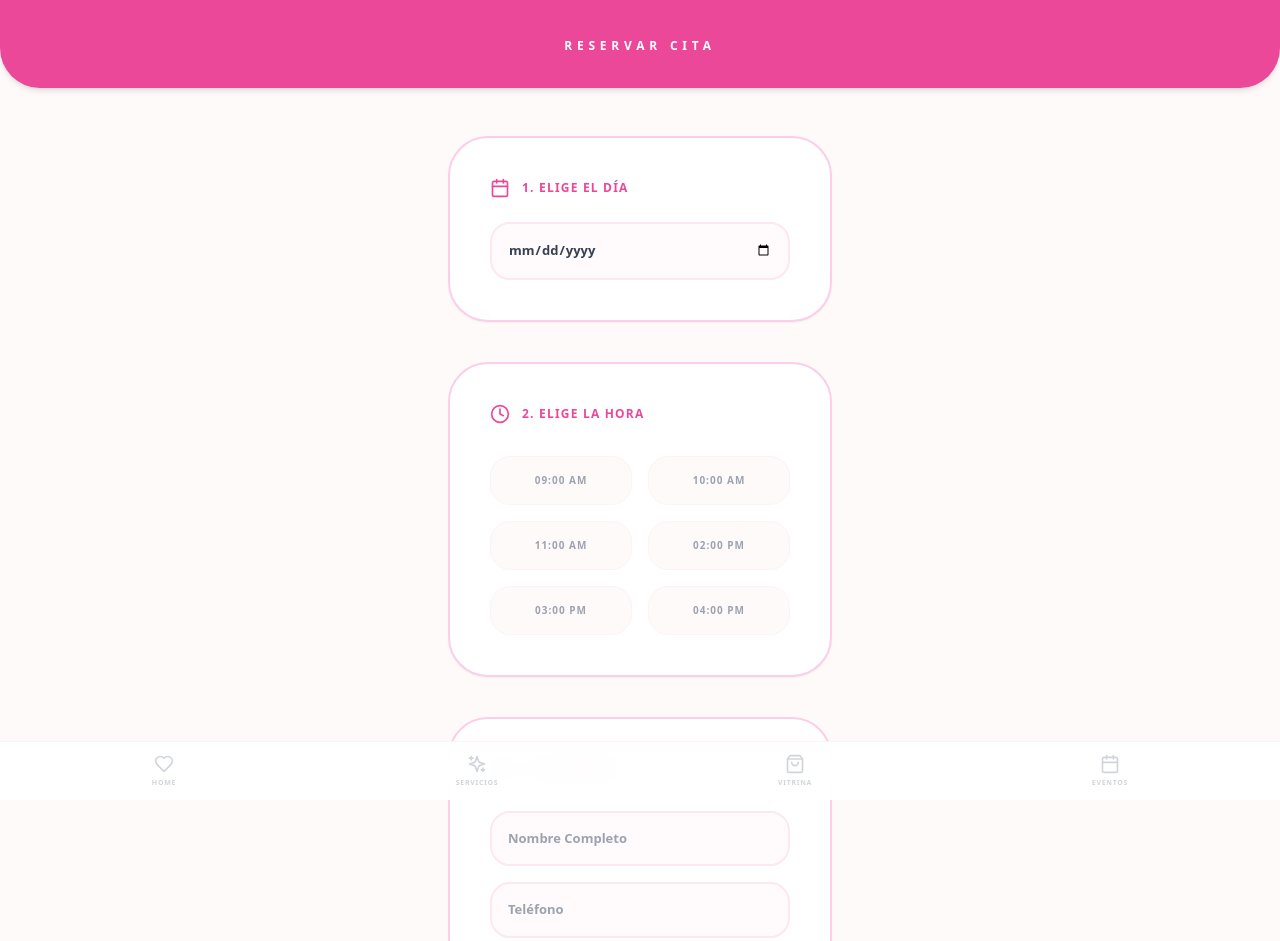
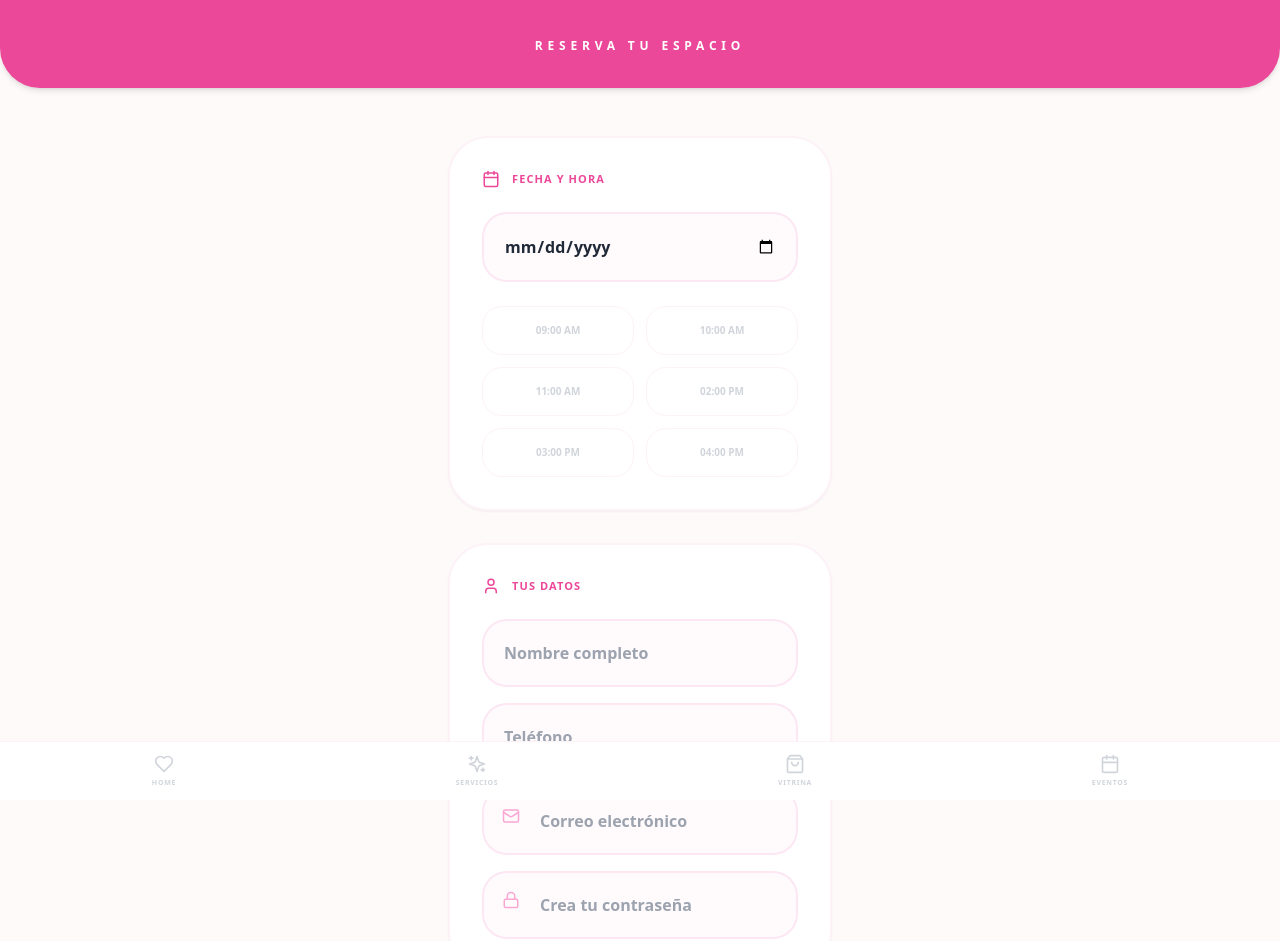
Before and after one commit to anaaz1798/martha-cute-studio, a React (Vite) app: page /reservar in a window 1280 px wide. Shown: the top 941 px of the page. Built offline with nearby package versions, Linux system fonts and the light colour scheme.

Commit message:
Update Reservar.jsx

```diff
--- a/src/pages/Reservar.jsx
+++ b/src/pages/Reservar.jsx
@@ -1,7 +1,7 @@
 import { useState } from 'react';
 import { useNavigate } from 'react-router-dom';
 import Navbar from '../components/Navbar';
-import { Calendar as CalendarIcon, Clock, CheckCircle2, User, Phone } from 'lucide-react';
+import { Calendar as CalendarIcon, Clock, CheckCircle2, User, Phone, Mail, Lock, AlertCircle } from 'lucide-react';
 import { supabase } from '../supabase';
 
 export default function ReservarPage() {
@@ -10,51 +10,71 @@ export default function ReservarPage() {
   const [hora, setHora] = useState('');
   const [nombre, setNombre] = useState('');
   const [telefono, setTelefono] = useState('');
+  const [email, setEmail] = useState('');
+  const [password, setPassword] = useState('');
   const [confirmado, setConfirmado] = useState(false);
   const [loading, setLoading] = useState(false);
+  const [errorMsg, setErrorMsg] = useState('');
 
-  const horasDisponibles = [
-    '09:00 AM', '10:00 AM', '11:00 AM',
-    '02:00 PM', '03:00 PM', '04:00 PM'
-  ];
+  const horasDisponibles = ['09:00 AM', '10:00 AM', '11:00 AM', '02:00 PM', '03:00 PM', '04:00 PM'];
 
   const handleReserva = async () => {
-    if (!fecha || !hora || !nombre || !telefono) {
-      alert("¡Epa! No dejes campos vacíos. Necesito saber quién eres y cuándo vienes.");
+    // Validación sin alertas feas
+    if (!fecha || !hora || !nombre || !telefono || !email || !password) {
+      setErrorMsg('Porfa, rellena todos los campos para continuar.');
       return;
     }
 
     setLoading(true);
+    setErrorMsg('');
 
-    // Conectamos con Supabase para guardar la cita de verdad
-    const { error } = await supabase.from('appointments').insert([{
-      appointment_time: `${fecha}T${hora.includes('PM') ? parseInt(hora)+12 : hora.split(':')[0]}:00:00Z`,
-      status: 'pending',
-      notes: `Cliente: ${nombre} - Tel: ${telefono}` // Aquí guardamos quién es
-    }]);
+    try {
+      // 1. Registro del usuario (Silent SignUp)
+      const { data: authData, error: authError } = await supabase.auth.signUp({
+        email,
+        password,
+        options: { data: { full_name: nombre, phone: telefono } }
+      });
 
-    if (!error) {
+      let userId = authData?.user?.id;
+
+      // Si ya existe, intentamos login rápido para sacar el ID
+      if (authError && authError.message.includes("already registered")) {
+        const { data: loginData, error: loginError } = await supabase.auth.signInWithPassword({ email, password });
+        if (loginError) throw new Error("Este correo ya tiene cuenta, pero la clave no coincide.");
+        userId = loginData?.user?.id;
+      } else if (authError) {
+        throw authError;
+      }
+
+      // 2. Insertar cita en Supabase
+      const { error: appoError } = await supabase.from('appointments').insert([{
+        client_id: userId,
+        appointment_time: `${fecha}T${hora.split(':')[0]}:00:00Z`,
+        status: 'pending',
+        notes: `TEL: ${telefono}`
+      }]);
+
+      if (appoError) throw appoError;
       setConfirmado(true);
-    } else {
-      console.error(error);
-      alert("Coño, hubo un error al guardar. Revisa la conexión.");
+
+    } catch (err) {
+      setErrorMsg(err.message);
+    } finally {
+      setLoading(false);
     }
-    setLoading(false);
   };
 
   if (confirmado) {
     return (
-      <div className="min-h-screen bg-[#fffafa] flex items-center justify-center p-8 text-center">
-        <div className="bg-white rounded-[50px] p-12 shadow-sm border-2 border-[#fbcfe8] flex flex-col items-center w-full max-w-md">
-          <CheckCircle2 className="w-20 h-20 text-[#ec4899] mb-6" />
-          <h2 className="font-black text-[18px] uppercase text-gray-800 tracking-widest">¡Cita Agendada!</h2>
-          <p className="text-[12px] text-gray-500 mt-4 leading-relaxed">
-            Te esperamos, <span className="font-black text-[#ec4899]">{nombre}</span>, el día <span className="font-black text-[#ec4899]">{fecha}</span> a las <span className="font-black text-[#ec4899]">{hora}</span>.
+      <div className="min-h-screen bg-[#fffafa] flex items-center justify-center p-8">
+        <div className="bg-white rounded-[50px] p-12 shadow-xl border-2 border-pink-100 w-full max-w-md text-center animate-in fade-in zoom-in duration-300">
+          <CheckCircle2 className="w-20 h-20 text-[#ec4899] mb-6 mx-auto" />
+          <h2 className="font-black text-[20px] uppercase tracking-tighter text-gray-800">¡Todo listo, Ana!</h2>
+          <p className="text-[13px] text-gray-500 mt-4">
+            Tu cita está agendada y tu cuenta activa. ¡Te esperamos!
           </p>
-          <button
-            onClick={() => navigate('/')}
-            className="mt-10 bg-[#ec4899] text-white px-10 py-4 rounded-full text-[11px] font-black uppercase tracking-[0.2em] shadow-lg"
-          >
+          <button onClick={() => navigate('/')} className="mt-10 bg-[#ec4899] text-white w-full py-5 rounded-full text-[11px] font-black uppercase tracking-[0.2em] shadow-lg active:scale-95 transition-all">
             Volver al inicio
           </button>
         </div>
@@ -65,76 +85,60 @@ export default function ReservarPage() {
   return (
     <div className="min-h-screen bg-[#fffafa] pb-32 font-sans text-gray-800">
       <nav className="bg-[#ec4899] text-white p-8 text-center sticky top-0 z-50 rounded-b-[40px] shadow-md">
-        <span className="font-black uppercase text-[12px] tracking-[0.4em]">Reservar Cita</span>
+        <span className="font-black uppercase text-[12px] tracking-[0.4em]">Reserva tu espacio</span>
       </nav>
 
-      <main className="max-w-md mx-auto p-8 pt-12 space-y-10">
+      <main className="max-w-md mx-auto p-8 pt-12 space-y-8">
 
-        {/* PASO 1: SELECCIONAR FECHA */}
-        <section className="bg-white rounded-[40px] p-10 shadow-sm border-2 border-[#fbcfe8]">
-          <div className="flex items-center gap-3 mb-6 text-[#ec4899]">
-            <CalendarIcon className="w-5 h-5" />
-            <h3 className="font-black text-[12px] uppercase tracking-widest">1. Elige el día</h3>
+        {/* MENSAJE DE ERROR ESTILIZADO (Adiós alertas feas) */}
+        {errorMsg && (
+          <div className="bg-red-50 text-red-600 p-5 rounded-[25px] flex items-center gap-3 border border-red-100 text-[11px] font-bold animate-in slide-in-from-top duration-300">
+            <AlertCircle size={20} className="shrink-0" />
+            <span>{errorMsg}</span>
           </div>
-          <input
-            type="date"
-            className="w-full p-4 bg-pink-50/30 border-2 border-pink-100 rounded-[20px] text-[13px] font-bold text-gray-700 outline-none"
-            onChange={(e) => setFecha(e.target.value)}
-          />
-        </section>
+        )}
 
-        {/* PASO 2: SELECCIONAR HORA */}
-        <section className="bg-white rounded-[40px] p-10 shadow-sm border-2 border-[#fbcfe8]">
-          <div className="flex items-center gap-3 mb-8 text-[#ec4899]">
-            <Clock className="w-5 h-5" />
-            <h3 className="font-black text-[12px] uppercase tracking-widest">2. Elige la hora</h3>
+        {/* PASOS 1 Y 2 */}
+        <section className="bg-white rounded-[40px] p-8 shadow-sm border-2 border-pink-50 space-y-6">
+          <div className="flex items-center gap-3 text-[#ec4899]">
+            <CalendarIcon size={18} /> <h3 className="font-black text-[11px] uppercase tracking-widest">Fecha y Hora</h3>
           </div>
-          <div className="grid grid-cols-2 gap-4">
+          <input type="date" className="w-full p-5 bg-pink-50/30 border-2 border-pink-100 rounded-[25px] font-bold outline-none focus:border-[#ec4899] transition-all" onChange={(e) => setFecha(e.target.value)} />
+          <div className="grid grid-cols-2 gap-3">
             {horasDisponibles.map((h) => (
-              <button
-                key={h}
-                onClick={() => setHora(h)}
-                className={`py-4 rounded-[20px] text-[10px] font-black uppercase tracking-widest transition-all ${
-                  hora === h ? 'bg-[#ec4899] text-white shadow-lg' : 'bg-[#fffafa] text-gray-400 border border-pink-50'
-                }`}
-              >
+              <button key={h} onClick={() => setHora(h)} className={`py-4 rounded-[20px] text-[10px] font-black transition-all ${hora === h ? 'bg-[#ec4899] text-white shadow-md' : 'bg-white text-gray-300 border border-pink-50'}`}>
                 {h}
               </button>
             ))}
           </div>
         </section>
 
-        {/* PASO 3: DATOS DE CONTACTO (¡Lo que faltaba!) */}
-        <section className="bg-white rounded-[40px] p-10 shadow-sm border-2 border-[#fbcfe8] space-y-4">
-          <div className="flex items-center gap-3 mb-4 text-[#ec4899]">
-            <User className="w-5 h-5" />
-            <h3 className="font-black text-[12px] uppercase tracking-widest">3. Tus Datos</h3>
+        {/* PASO 3: REGISTRO */}
+        <section className="bg-white rounded-[40px] p-8 shadow-sm border-2 border-pink-50 space-y-4">
+          <div className="flex items-center gap-3 mb-2 text-[#ec4899]">
+            <User size={18} /> <h3 className="font-black text-[11px] uppercase tracking-widest">Tus Datos</h3>
           </div>
-          <input
-            type="text"
-            placeholder="Nombre Completo"
-            className="w-full p-4 bg-pink-50/30 border-2 border-pink-100 rounded-[20px] text-[13px] font-bold outline-none"
-            value={nombre}
-            onChange={(e) => setNombre(e.target.value)}
-          />
-          <input
-            type="tel"
-            placeholder="Teléfono"
-            className="w-full p-4 bg-pink-50/30 border-2 border-pink-100 rounded-[20px] text-[13px] font-bold outline-none"
-            value={telefono}
-            onChange={(e) => setTelefono(e.target.value)}
-          />
+          <input type="text" placeholder="Nombre completo" className="w-full p-5 bg-pink-50/30 border-2 border-pink-100 rounded-[25px] font-bold outline-none" value={nombre} onChange={(e) => setNombre(e.target.value)} />
+          <input type="tel" placeholder="Teléfono" className="w-full p-5 bg-pink-50/30 border-2 border-pink-100 rounded-[25px] font-bold outline-none" value={telefono} onChange={(e) => setTelefono(e.target.value)} />
+
+          <div className="relative">
+            <Mail size={18} className="absolute left-5 top-5 text-pink-300" />
+            <input type="email" placeholder="Correo electrónico" className="w-full p-5 pl-14 bg-pink-50/30 border-2 border-pink-100 rounded-[25px] font-bold outline-none" value={email} onChange={(e) => setEmail(e.target.value)} />
+          </div>
+
+          <div className="relative">
+            <Lock size={18} className="absolute left-5 top-5 text-pink-300" />
+            <input type="password" placeholder="Crea tu contraseña" className="w-full p-5 pl-14 bg-pink-50/30 border-2 border-pink-100 rounded-[25px] font-bold outline-none" value={password} onChange={(e) => setPassword(e.target.value)} />
+          </div>
         </section>
 
-        {/* BOTÓN FINAL */}
         <button
           onClick={handleReserva}
           disabled={loading}
-          className="w-full bg-[#ec4899] text-white py-5 rounded-full text-[12px] font-black uppercase tracking-[0.3em] shadow-xl active:scale-95 disabled:opacity-50"
+          className="w-full bg-[#ec4899] text-white py-6 rounded-full text-[12px] font-black uppercase tracking-[0.2em] shadow-xl active:scale-95 disabled:opacity-50 transition-all"
         >
-          {loading ? 'Guardando...' : 'Confirmar Reserva'}
+          {loading ? 'Procesando...' : 'Confirmar Cita'}
         </button>
-
       </main>
       <Navbar />
     </div>
```
